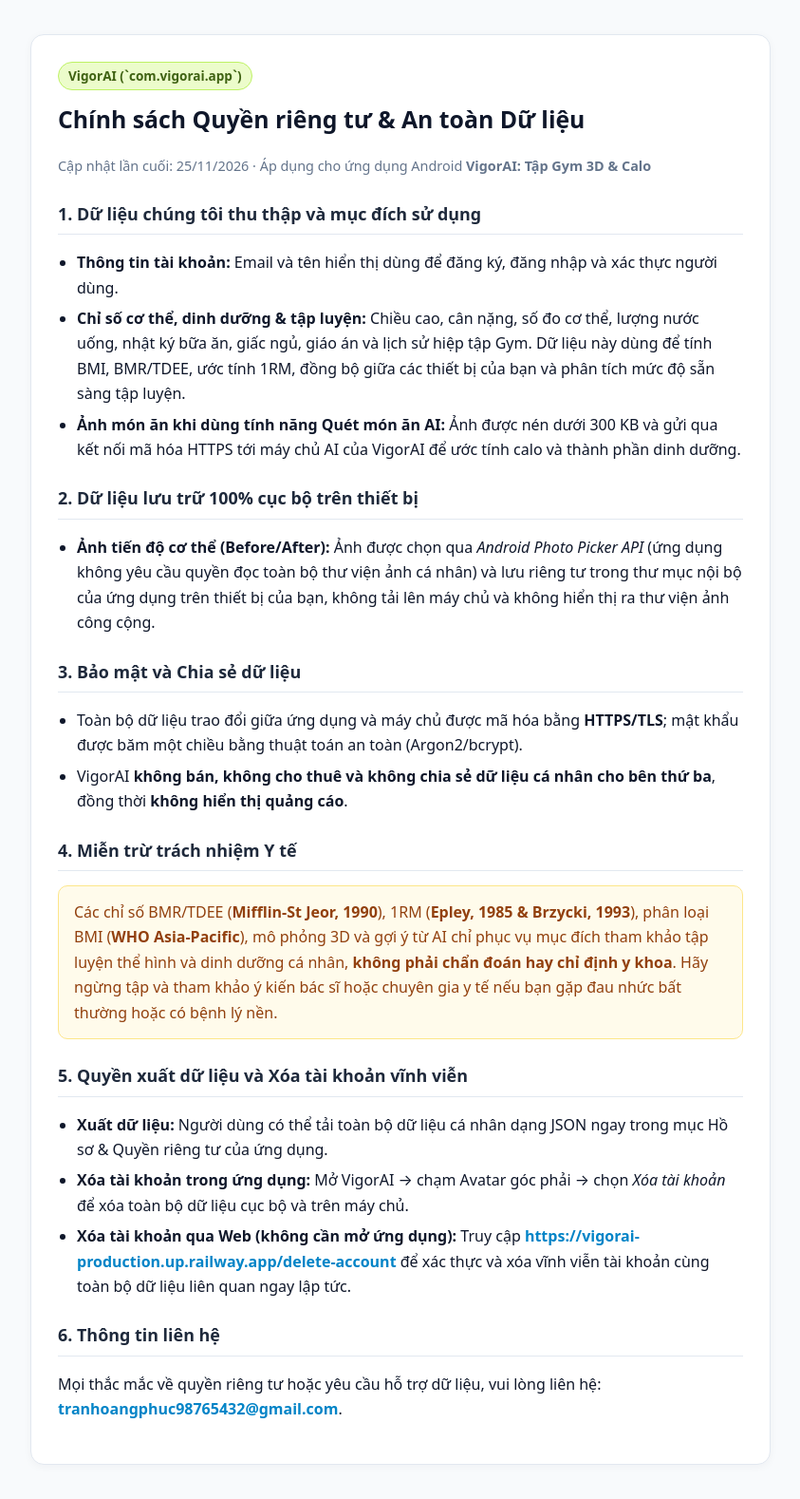
After one commit to HPhucTV/VigorAI, a FastAPI app: template backend/app/templates/privacy_policy.html in a window 1280 px wide. The commit adds this page. Shown: the whole page at 95% size, without its empty margins (218-1061 px from the left). Run offline with FastAPI, Linux system fonts and the light colour scheme; the template is opened without the code that fills it, so the values that code supplies are empty.

Commit message:
feat(m3/m1): add public Privacy Policy page for Google Play Console

```diff
--- a/backend/app/templates/delete_account.html
+++ b/backend/app/templates/delete_account.html
@@ -32,6 +32,9 @@
       <input id="password" name="password" type="password" required />
       <button type="submit">Xác nhận Xóa Vĩnh viễn Tài khoản</button>
     </form>
+    <p style="margin-top:18px;font-size:0.9rem;color:#4b5563;">
+      <a href="/api/v1/users/privacy-policy" style="color:#0284c7;text-decoration:none;font-weight:600;">Xem Chính sách Quyền riêng tư của VigorAI</a>
+    </p>
   </div>
 </body>
 </html>
--- /dev/null
+++ b/backend/app/templates/privacy_policy.html
@@ -0,0 +1,62 @@
+<!-- [OWNER: M3] Trang Web Cong khai Chinh sach Quyen rieng tu (Bat buoc CH Play) -->
+<!DOCTYPE html>
+<html lang="vi">
+<head>
+  <meta charset="UTF-8" />
+  <meta name="viewport" content="width=device-width, initial-scale=1.0" />
+  <title>Chính sách Quyền riêng tư — VigorAI</title>
+  <style>
+    body { font-family: system-ui, -apple-system, sans-serif; max-width: 780px; margin: 36px auto; padding: 0 18px; line-height: 1.65; color: #0f172a; background: #f8fafc; }
+    .card { border: 1px solid #e2e8f0; border-radius: 14px; padding: 28px; background: #ffffff; box-shadow: 0 2px 10px rgba(15, 23, 42, 0.04); }
+    h1 { font-size: 1.55rem; margin-top: 0; color: #0f172a; }
+    h2 { font-size: 1.12rem; margin-top: 24px; color: #1e293b; border-bottom: 1px solid #e2e8f0; padding-bottom: 6px; }
+    ul { padding-left: 20px; }
+    li { margin-bottom: 6px; }
+    .badge { display: inline-block; background: #ecfccb; color: #3f6212; border: 1px solid #bef264; border-radius: 999px; padding: 3px 10px; font-size: 0.85rem; font-weight: 600; margin-bottom: 10px; }
+    .note { background: #fffbeb; border: 1px solid #fde68a; border-radius: 10px; padding: 14px 16px; color: #92400e; margin-top: 12px; }
+    a { color: #0284c7; text-decoration: none; font-weight: 600; }
+    a:hover { text-decoration: underline; }
+    .meta { color: #64748b; font-size: 0.9rem; }
+  </style>
+</head>
+<body>
+  <div class="card">
+    <span class="badge">VigorAI (`com.vigorai.app`)</span>
+    <h1>Chính sách Quyền riêng tư &amp; An toàn Dữ liệu</h1>
+    <p class="meta">Cập nhật lần cuối: 25/11/2026 &middot; Áp dụng cho ứng dụng Android <strong>VigorAI: Tập Gym 3D &amp; Calo</strong></p>
+
+    <h2>1. Dữ liệu chúng tôi thu thập và mục đích sử dụng</h2>
+    <ul>
+      <li><strong>Thông tin tài khoản:</strong> Email và tên hiển thị dùng để đăng ký, đăng nhập và xác thực người dùng.</li>
+      <li><strong>Chỉ số cơ thể, dinh dưỡng &amp; tập luyện:</strong> Chiều cao, cân nặng, số đo cơ thể, lượng nước uống, nhật ký bữa ăn, giấc ngủ, giáo án và lịch sử hiệp tập Gym. Dữ liệu này dùng để tính BMI, BMR/TDEE, ước tính 1RM, đồng bộ giữa các thiết bị của bạn và phân tích mức độ sẵn sàng tập luyện.</li>
+      <li><strong>Ảnh món ăn khi dùng tính năng Quét món ăn AI:</strong> Ảnh được nén dưới 300 KB và gửi qua kết nối mã hóa HTTPS tới máy chủ AI của VigorAI để ước tính calo và thành phần dinh dưỡng.</li>
+    </ul>
+
+    <h2>2. Dữ liệu lưu trữ 100% cục bộ trên thiết bị</h2>
+    <ul>
+      <li><strong>Ảnh tiến độ cơ thể (Before/After):</strong> Ảnh được chọn qua <em>Android Photo Picker API</em> (ứng dụng không yêu cầu quyền đọc toàn bộ thư viện ảnh cá nhân) và lưu riêng tư trong thư mục nội bộ của ứng dụng trên thiết bị của bạn, không tải lên máy chủ và không hiển thị ra thư viện ảnh công cộng.</li>
+    </ul>
+
+    <h2>3. Bảo mật và Chia sẻ dữ liệu</h2>
+    <ul>
+      <li>Toàn bộ dữ liệu trao đổi giữa ứng dụng và máy chủ được mã hóa bằng <strong>HTTPS/TLS</strong>; mật khẩu được băm một chiều bằng thuật toán an toàn (Argon2/bcrypt).</li>
+      <li>VigorAI <strong>không bán, không cho thuê và không chia sẻ dữ liệu cá nhân cho bên thứ ba</strong>, đồng thời <strong>không hiển thị quảng cáo</strong>.</li>
+    </ul>
+
+    <h2>4. Miễn trừ trách nhiệm Y tế</h2>
+    <div class="note">
+      Các chỉ số BMR/TDEE (<strong>Mifflin-St Jeor, 1990</strong>), 1RM (<strong>Epley, 1985 &amp; Brzycki, 1993</strong>), phân loại BMI (<strong>WHO Asia-Pacific</strong>), mô phỏng 3D và gợi ý từ AI chỉ phục vụ mục đích tham khảo tập luyện thể hình và dinh dưỡng cá nhân, <strong>không phải chẩn đoán hay chỉ định y khoa</strong>. Hãy ngừng tập và tham khảo ý kiến bác sĩ hoặc chuyên gia y tế nếu bạn gặp đau nhức bất thường hoặc có bệnh lý nền.
+    </div>
+
+    <h2>5. Quyền xuất dữ liệu và Xóa tài khoản vĩnh viễn</h2>
+    <ul>
+      <li><strong>Xuất dữ liệu:</strong> Người dùng có thể tải toàn bộ dữ liệu cá nhân dạng JSON ngay trong mục Hồ sơ &amp; Quyền riêng tư của ứng dụng.</li>
+      <li><strong>Xóa tài khoản trong ứng dụng:</strong> Mở VigorAI &rarr; chạm Avatar góc phải &rarr; chọn <em>Xóa tài khoản</em> để xóa toàn bộ dữ liệu cục bộ và trên máy chủ.</li>
+      <li><strong>Xóa tài khoản qua Web (không cần mở ứng dụng):</strong> Truy cập <a href="/delete-account">https://vigorai-production.up.railway.app/delete-account</a> để xác thực và xóa vĩnh viễn tài khoản cùng toàn bộ dữ liệu liên quan ngay lập tức.</li>
+    </ul>
+
+    <h2>6. Thông tin liên hệ</h2>
+    <p>Mọi thắc mắc về quyền riêng tư hoặc yêu cầu hỗ trợ dữ liệu, vui lòng liên hệ: <a href="mailto:tranhoangphuc98765432@gmail.com">tranhoangphuc98765432@gmail.com</a>.</p>
+  </div>
+</body>
+</html>
```
Also changed, not shown: backend/app/routers/users.py (+12 -0 lines), docs/chplay_submission_checklist.md (+5 -4 lines).
